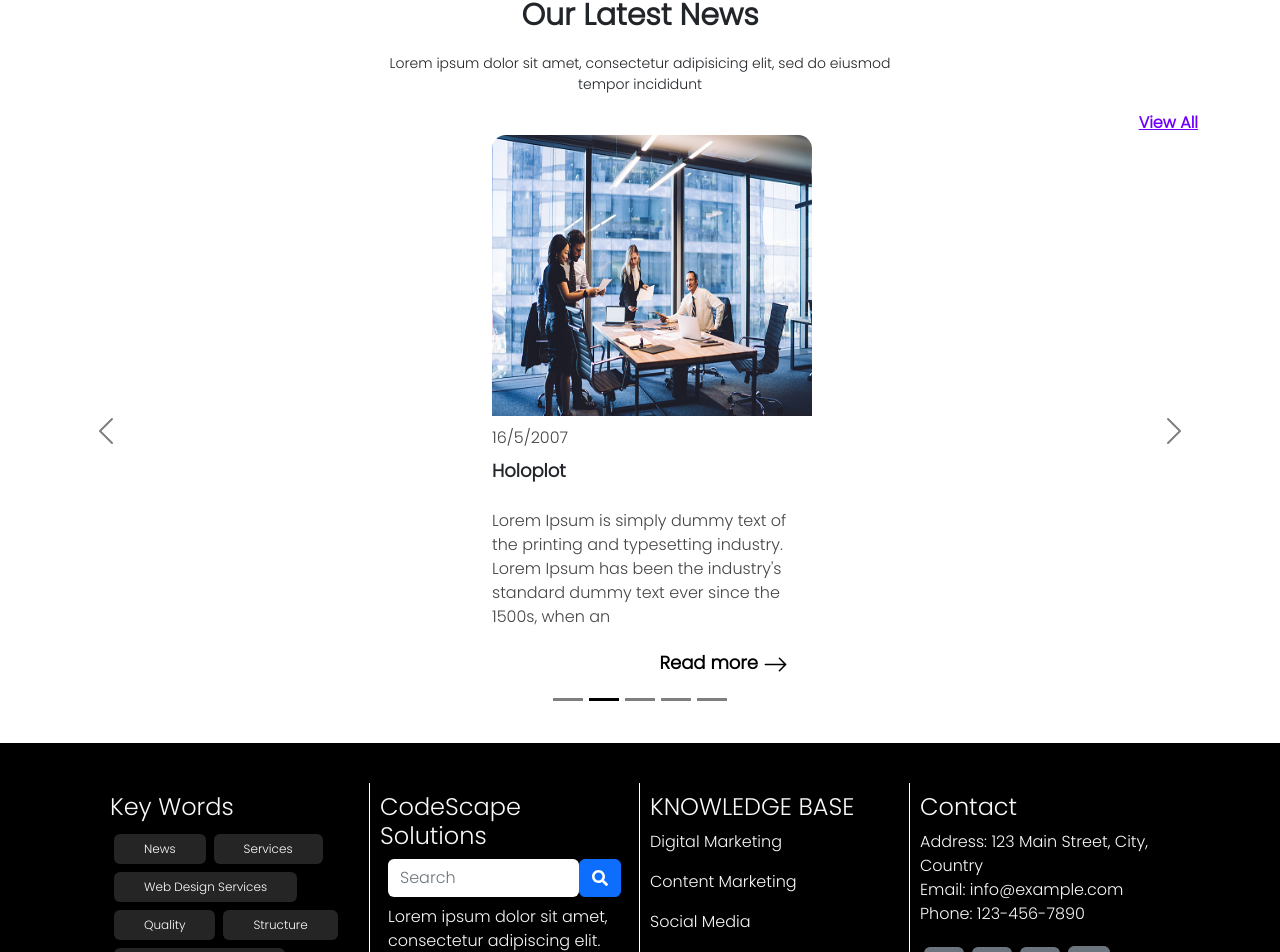
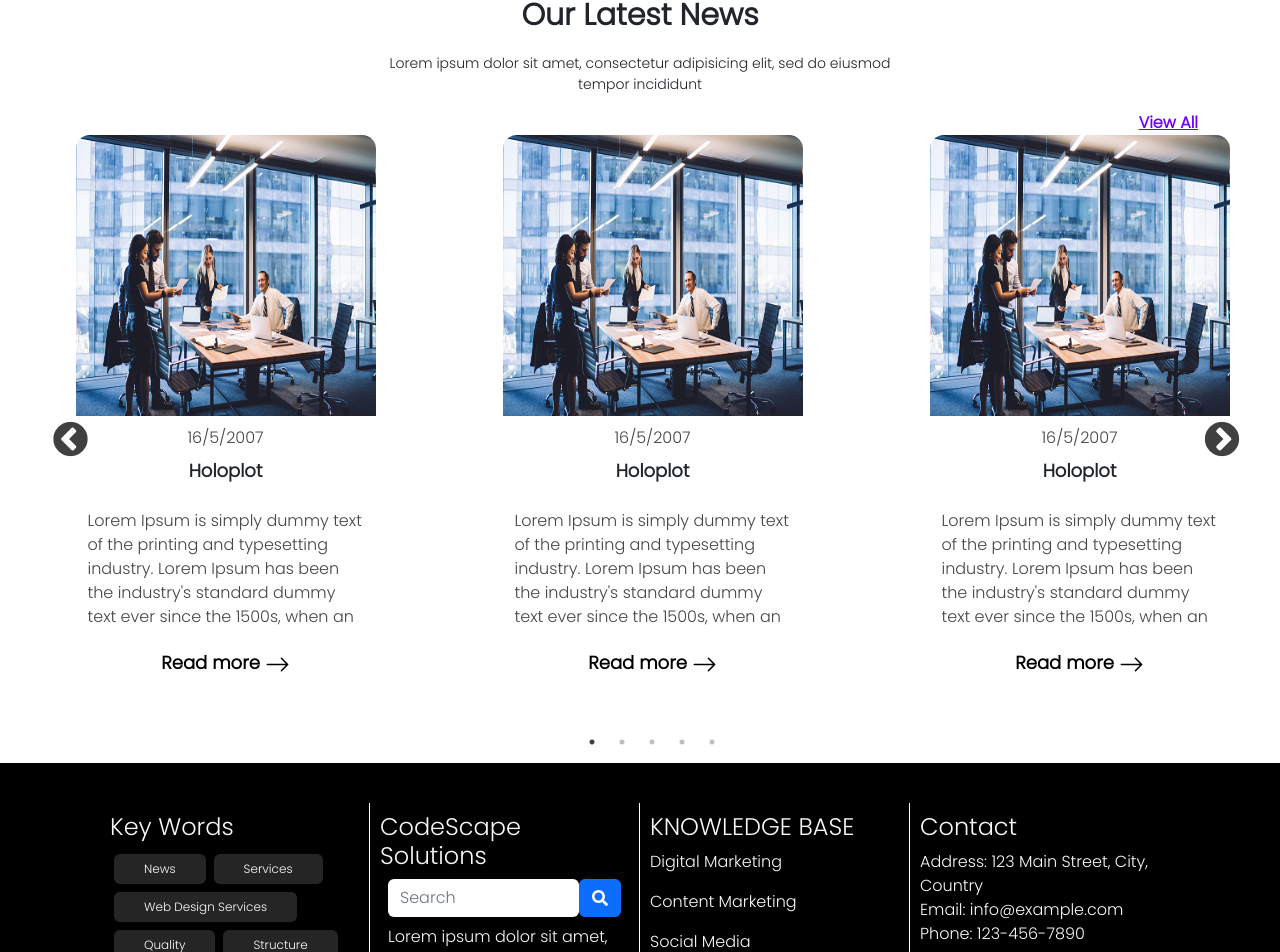
Before and after one commit to NoorAldeenAbuShehadeh/CompanyWebapp, a React (Create React App) app: page / in a window 1280 px wide. Shown: the part 2317-3269 px from the top of the page. Built offline with nearby package versions, Linux system fonts and the light colour scheme.

Commit message:
add slider

```diff
--- a/package.json
+++ b/package.json
@@ -15,6 +15,8 @@
     "react-jss": "^10.10.0",
     "react-router-dom": "^6.11.1",
     "react-scripts": "5.0.1",
+    "react-slick": "^0.29.0",
+    "slick-carousel": "^1.8.1",
     "web-vitals": "^2.1.4"
   },
   "scripts": {
--- a/src/App.css
+++ b/src/App.css
@@ -36,3 +36,30 @@
     transform: rotate(360deg);
   }
 }
+
+.slick-prev {
+  left: 3% !important;
+  z-index: 1;
+}
+.slick-next {
+  right: 70px !important;
+  z-index: 1;
+}
+
+
+.slick-slider.slick-initialized {
+  width: 100vw;
+}
+.slick-arrow.slick-prev::before {
+  color: black;
+  width: 50px !important;
+  height: 50px !important;
+
+}
+.slick-arrow.slick-next::before {
+  color: black;
+}
+
+.slick-next:before ,.slick-prev:before{
+  font-size: 40px !important;
+}
--- a/src/App.js
+++ b/src/App.js
@@ -1,5 +1,8 @@
 import { Suspense } from "react"
+import './App.css'
 import "bootstrap/dist/css/bootstrap.min.css"
+import "slick-carousel/slick/slick.css";
+import "slick-carousel/slick/slick-theme.css";
 import {
   RouterProvider,
   Route,
--- a/src/Components/HomeNews/Post.js
+++ b/src/Components/HomeNews/Post.js
@@ -7,7 +7,7 @@ const Post = ({img, date, title, description}) => {
   const theme = useTheme();
   const classes = Style({ theme });
   return (
-    <Container fluid className={`d-flex flex-column ${classes.postContainer}`}>
+    <Container fluid className={`${classes.postContainer} d-flex flex-column justify-content-center align-items-center`}>
         <img src={img} alt='' className={classes.imgContainer}></img>
         <span className={classes.date}>{date}</span>
         <h3 className={classes.title}>{title}</h3>
--- a/src/Components/HomeNews/Style.jsx
+++ b/src/Components/HomeNews/Style.jsx
@@ -19,11 +19,11 @@ const Style = createUseStyles((theme)=>({
         fontWeight:'bold',
     },
     postContainer:{
-        maxWidth:'320px',
+        maxWidth:'300px',
         marginBottom:'50px',
     },
     imgContainer:{
-        width:'320px',
+        width:'300px',
         height:'281px',
         borderRadius: '14px 14px 0px 0px',
         // objectFit: 'contain'
--- a/src/Components/HomeNews/index.js
+++ b/src/Components/HomeNews/index.js
@@ -1,5 +1,6 @@
-import React, { useState } from "react";
-import { Carousel, Container } from "react-bootstrap";
+import React from "react";
+import { Container } from "react-bootstrap";
+import Slider from "react-slick";
 import { useTheme } from "react-jss";
 import Post from "./Post";
 import mainStyle from "./Style";
@@ -13,13 +14,45 @@ const HomeNews = () => {
     description:
       "Lorem Ipsum is simply dummy text of the printing and typesetting industry. Lorem Ipsum has been the industry's standard dummy text ever since the 1500s, when an",
   };
-  const [index, setIndex] = useState(0);
-  const handleSelect = (selectedIndex, e) => {
-    setIndex(selectedIndex);
-  };
   const theme = useTheme();
   const classes = mainStyle({ theme });
   const ViewAllPath = routes.filter((item)=>item.title===routeNames.NEWS)
+
+  const settings = {
+    dots: true,
+    infinite: true,
+    arrows:true,
+    speed: 500,
+    slidesToShow: 3,
+    slidesToScroll: 1,
+    initialSlide: 0,
+    responsive: [
+      {
+        breakpoint: 1300,
+        settings: {
+          slidesToShow: 3,
+          slidesToScroll: 1,
+          infinite: true,
+          dots: true
+        }
+      },
+      {
+        breakpoint: 1200,
+        settings: {
+          slidesToShow: 2,
+          slidesToScroll: 1,
+          initialSlide: 0
+        }
+      },
+      {
+        breakpoint: 800,
+        settings: {
+          slidesToShow: 1,
+          slidesToScroll: 1
+        }
+      }
+    ]
+  };
   return (
     <>
       <Container
@@ -32,14 +65,12 @@ const HomeNews = () => {
         </p>
         <Link to={ViewAllPath[0].path} className={classes.viewAll}>View All</Link>
       </Container>
-      <Container fluid>
-        <Carousel activeIndex={index} onSelect={handleSelect} variant="dark">
+      <Container fluid style={{paddingBottom:'20px'}}>
+        <Slider {...settings}>
           {[1, 2, 3, 4, 5].map((item, idx) => (
-            <Carousel.Item>
-              <Post {...data}></Post>
-            </Carousel.Item>
+              <Post {...data} key={idx}></Post>
           ))}
-        </Carousel>
+        </Slider>
       </Container>
     </>
   );
```
Also changed, not shown: 1 other file (tests, documents, lock files or other folders).
